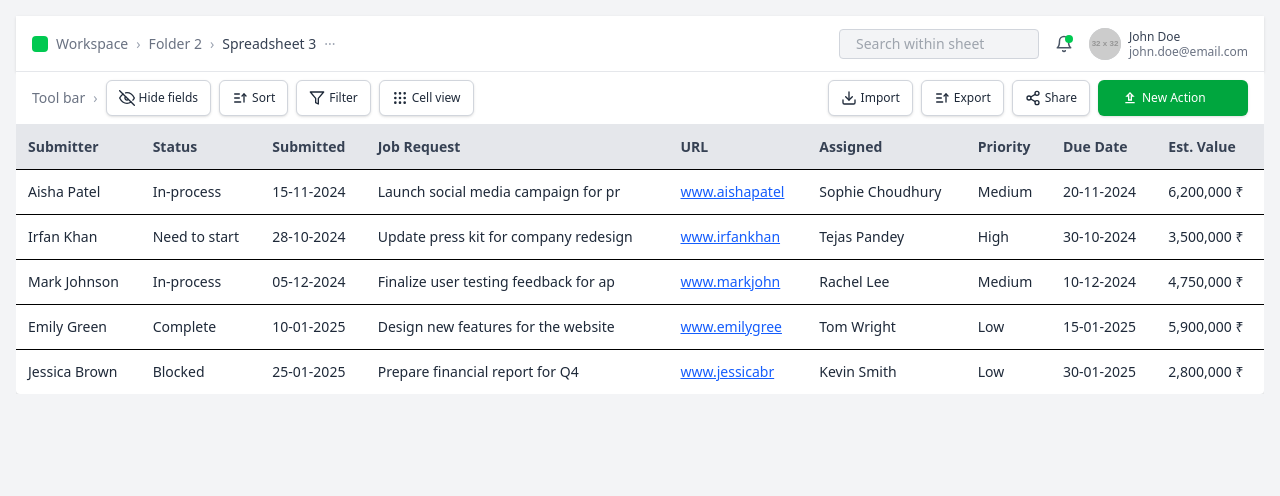
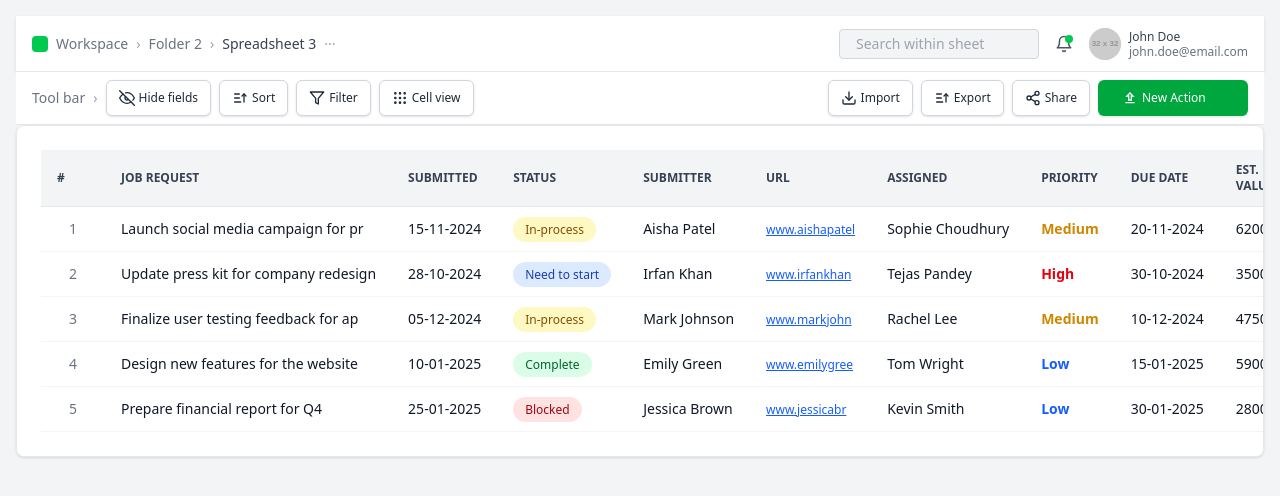
Before and after one commit to jubindas/react-internship-design, a React (Vite) app: page / in a window 1280 px wide. Shown: the top 496 px of the page. Built offline with nearby package versions, Linux system fonts and the light colour scheme.

Commit message:
table: edited

```diff
--- a/src/components/Table.tsx
+++ b/src/components/Table.tsx
@@ -1,35 +1,60 @@
 import React from 'react';
 import { useTable } from 'react-table';
-import data from '../data/dummyData';
+import data from '../data/dummyData'; // Make sure this is your data file
 
 const Table = () => {
   const columns = React.useMemo(
     () => [
       {
-        Header: 'Submitter',
-        accessor: 'submitter',
+        Header: '#',
+        accessor: (_, index) => index + 1,
+        id: 'rowNumber',
+        Cell: ({ value }) => (
+          <div className="w-8 h-full flex items-center justify-center text-gray-500 text-sm font-normal">
+            {value}
+          </div>
+        ),
       },
       {
-        Header: 'Status',
-        accessor: 'status',
+        Header: 'Job Request',
+        accessor: 'jobRequest',
       },
       {
         Header: 'Submitted',
         accessor: 'submitted',
       },
       {
-        Header: 'Job Request',
-        accessor: 'jobRequest',
+        Header: 'Status',
+        accessor: 'status',
+        Cell: ({ value }) => {
+          const statusMap = {
+            'In-process': 'bg-yellow-100 text-yellow-800',
+            'Need to start': 'bg-blue-100 text-blue-800',
+            Complete: 'bg-green-100 text-green-800',
+            Blocked: 'bg-red-100 text-red-800',
+          };
+          return (
+            <span
+              className={`px-3 py-1 rounded-full text-xs font-medium ${statusMap[value] || 'bg-gray-100 text-gray-800'}`}
+            >
+              {value}
+            </span>
+          );
+        },
+      },
+      {
+        Header: 'Submitter',
+        accessor: 'submitter',
       },
       {
         Header: 'URL',
         accessor: 'url',
-        Cell: ({ value }: any) => (
+        Cell: ({ value }) => (
           <a
             href={`https://${value}`}
             target="_blank"
             rel="noopener noreferrer"
-            className="text-blue-600 underline"
+            className="text-blue-600 underline text-xs"
           >
             {value}
           </a>
@@ -42,6 +67,14 @@ const Table = () => {
       {
         Header: 'Priority',
         accessor: 'priority',
+        Cell: ({ value }) => {
+          const priorityMap = {
+            High: 'text-red-600 font-semibold',
+            Medium: 'text-yellow-600 font-semibold',
+            Low: 'text-blue-600 font-semibold',
+          };
+          return <span className={`${priorityMap[value] || ''}`}>{value}</span>;
+        },
       },
       {
         Header: 'Due Date',
@@ -50,6 +83,7 @@ const Table = () => {
       {
         Header: 'Est. Value',
         accessor: 'value',
+        Cell: ({ value }) => <span>{value}</span>,
       },
     ],
     [],
@@ -61,43 +95,38 @@ const Table = () => {
   });
 
   return (
-    <div className="overflow-x-auto">
-      <table {...getTableProps()} className="min-w-full bg-white rounded shadow-md">
+    <div className="overflow-x-auto p-6 bg-white rounded-lg shadow border border-gray-200">
+      <table {...getTableProps()} className="min-w-full text-sm border-separate border-spacing-0">
         <thead>
-          {headerGroups.map((headerGroup) => {
-            const { key: groupKey, ...groupProps } = headerGroup.getHeaderGroupProps();
-            return (
-              <tr key={groupKey} {...groupProps} className="bg-gray-200">
-                {headerGroup.headers.map((column) => {
-                  const { key: colKey, ...colProps } = column.getHeaderProps();
-                  return (
+          {headerGroups.map((headerGroup) => (
+            <tr
+              {...headerGroup.getHeaderGroupProps()}
+              className="bg-gray-100 text-gray-700 text-xs uppercase"
+            >
+              {headerGroup.headers.map((column) => (
                 <th
-                      key={colKey}
-                      {...colProps}
-                      className="p-3 text-left font-semibold text-sm text-gray-700"
+                  {...column.getHeaderProps()}
+                  className={`${column.id === 'rowNumber' ? 'w-8 text-center' : ''} px-4 py-3 font-semibold text-left border-b border-gray-200`}
                 >
                   {column.render('Header')}
                 </th>
-                  );
-                })}
+              ))}
             </tr>
-            );
-          })}
+          ))}
         </thead>
-        <tbody {...getTableBodyProps()}>
+        <tbody {...getTableBodyProps()} className="text-gray-900">
           {rows.map((row) => {
             prepareRow(row);
-            const { key: rowKey, ...rowProps } = row.getRowProps();
             return (
-              <tr key={rowKey} {...rowProps} className="border-t hover:bg-gray-50">
-                {row.cells.map((cell) => {
-                  const { key: cellKey, ...cellProps } = cell.getCellProps();
-                  return (
-                    <td key={cellKey} {...cellProps} className="p-3 text-sm text-gray-800">
+              <tr {...row.getRowProps()} className="border-b border-gray-100 hover:bg-gray-50">
+                {row.cells.map((cell) => (
+                  <td
+                    {...cell.getCellProps()}
+                    className={`${cell.column.id === 'rowNumber' ? 'w-8 text-center' : ''} px-4 py-3 align-middle border-b border-gray-100 whitespace-nowrap`}
+                  >
                     {cell.render('Cell')}
                   </td>
-                  );
-                })}
+                ))}
               </tr>
             );
           })}
--- a/src/data/dummyData.ts
+++ b/src/data/dummyData.ts
@@ -8,7 +8,7 @@ const data = [
     assigned: 'Sophie Choudhury',
     priority: 'Medium',
     dueDate: '20-11-2024',
-    value: '6,200,000 ₹',
+    value: 6200000,
   },
   {
     submitter: 'Irfan Khan',
@@ -19,7 +19,7 @@ const data = [
     assigned: 'Tejas Pandey',
     priority: 'High',
     dueDate: '30-10-2024',
-    value: '3,500,000 ₹',
+    value: 3500000,
   },
   {
     submitter: 'Mark Johnson',
@@ -30,7 +30,7 @@ const data = [
     assigned: 'Rachel Lee',
     priority: 'Medium',
     dueDate: '10-12-2024',
-    value: '4,750,000 ₹',
+    value: 4750000,
   },
   {
     submitter: 'Emily Green',
@@ -41,7 +41,7 @@ const data = [
     assigned: 'Tom Wright',
     priority: 'Low',
     dueDate: '15-01-2025',
-    value: '5,900,000 ₹',
+    value: 5900000,
   },
   {
     submitter: 'Jessica Brown',
@@ -52,7 +52,7 @@ const data = [
     assigned: 'Kevin Smith',
     priority: 'Low',
     dueDate: '30-01-2025',
-    value: '2,800,000 ₹',
+    value: 2800000,
   },
 ];
 
```
Lines whose indentation alone changed are shown as unchanged.
